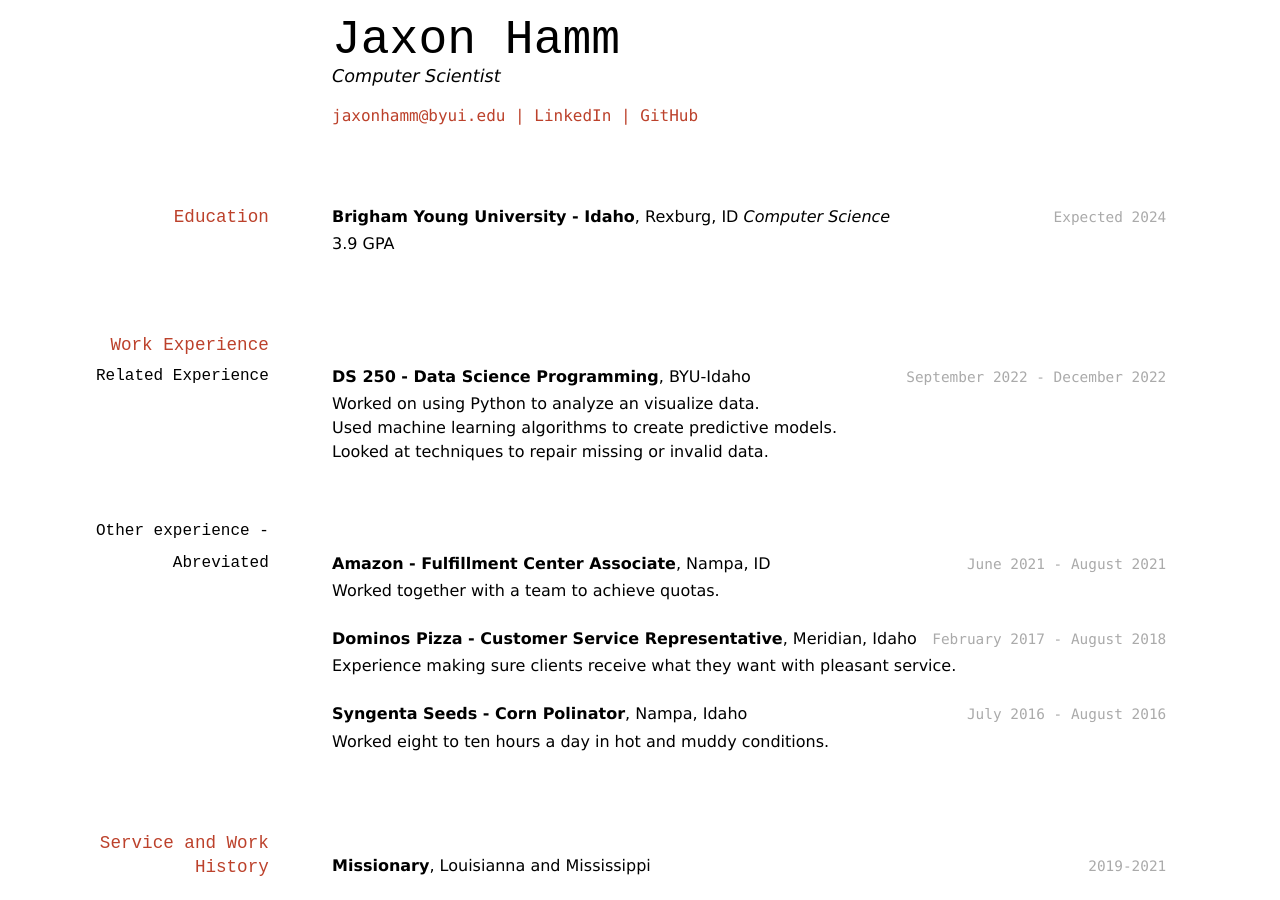
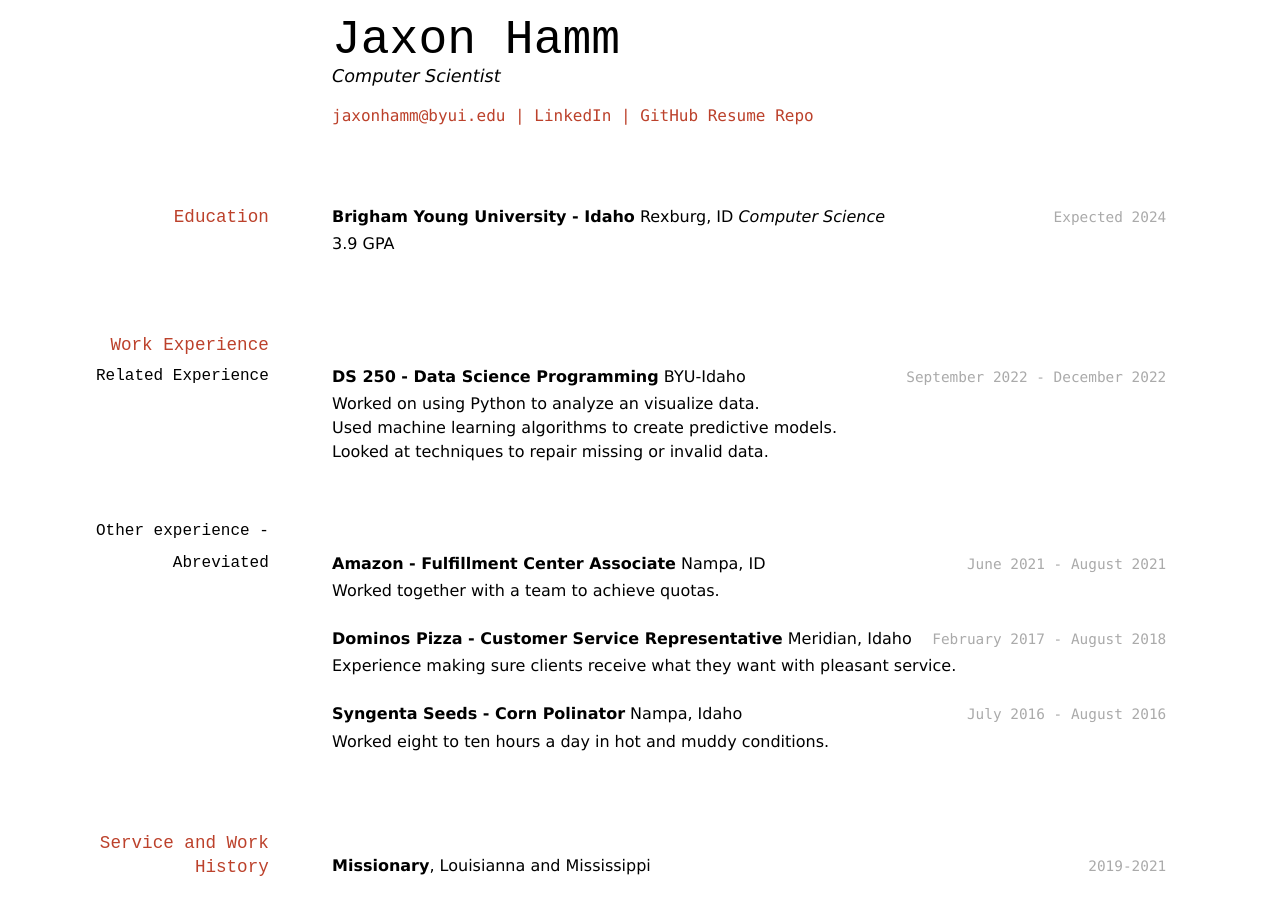
Before and after one commit to byuids-resumes/jaxon_hamm, a Jekyll site: the page built from docs/index.md, in a window 1280 px wide. Built offline with Jekyll 4.4.1, drawn with Linux system fonts in a browser that asks for light colours.

Commit message:
commas looked funny and linked to resume repo

```diff
--- a/docs/index.md
+++ b/docs/index.md
@@ -8,13 +8,13 @@ Computer Scientist
 <div id="webaddress">
 <a href="jaxonhamm@byui.edu">jaxonhamm@byui.edu</a>
 | <a href="https://www.linkedin.com/in/jaxon-hamm-7780b7239/">LinkedIn</a>
-| <a href="https://github.com/JaxonAtBYUI">GitHub</a>
+| <a href="https://github.com/byuids-resumes/jaxon_hamm">GitHub Resume Repo</a>
 </div>
 
 ## Education
 
 `Expected 2024`
-__Brigham Young University - Idaho__, Rexburg, ID
+__Brigham Young University - Idaho__ Rexburg, ID
 _Computer Science_
 - 3.9 GPA
 
@@ -23,7 +23,7 @@ _Computer Science_
 ### Related Experience
 
 `September 2022 - December 2022`
-__DS 250 - Data Science Programming__, BYU-Idaho
+__DS 250 - Data Science Programming__ BYU-Idaho
 
 - Worked on using Python to analyze an visualize data.
 - Used machine learning algorithms to create predictive models.
@@ -32,17 +32,17 @@ __DS 250 - Data Science Programming__, BYU-Idaho
 ### Other experience - Abreviated
 
 `June 2021 - August 2021`
-__Amazon - Fulfillment Center Associate__, Nampa, ID
+__Amazon - Fulfillment Center Associate__ Nampa, ID
 
 - Worked together with a team to achieve quotas.
 
 `February 2017 - August 2018`
-__Dominos Pizza - Customer Service Representative__, Meridian, Idaho
+__Dominos Pizza - Customer Service Representative__ Meridian, Idaho
 
 - Experience making sure clients receive what they want with pleasant service.
 
 `July 2016 - August 2016`
-__Syngenta Seeds - Corn Polinator__, Nampa, Idaho
+__Syngenta Seeds - Corn Polinator__ Nampa, Idaho
 
 - Worked eight to ten hours a day in hot and muddy conditions.
 
```
